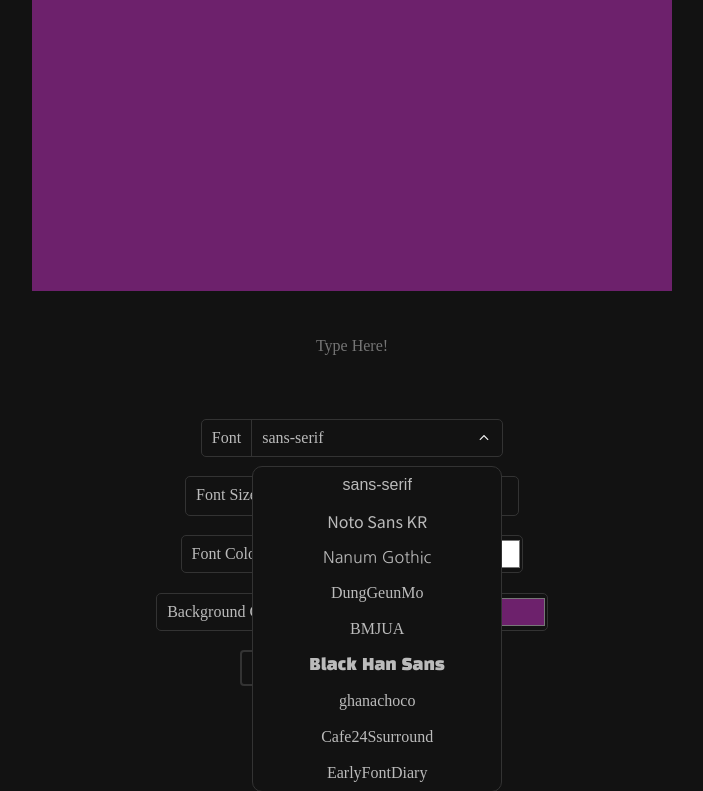
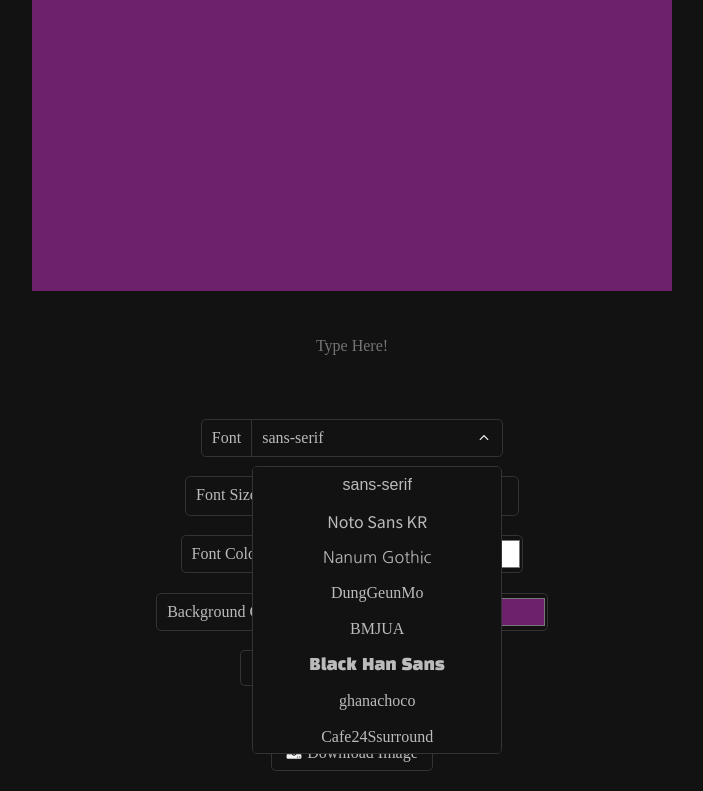
Before and after one commit to marshallku/banner-maker, a website built with Vite: page index.html in a window 1280 px wide. Both pictures are taken after a click on the element "sans-serif". Shown: the part 449-1240 px from the top of the page, without its empty margins (288-991 px from the left). Built offline with nearby package versions, Linux system fonts and the light colour scheme; a web font is replaced by a local one.

Commit message:
Fix design

```diff
--- a/src/css/style.css
+++ b/src/css/style.css
@@ -108,9 +108,9 @@ input[type="color"] {
     text-decoration: none;
     justify-content: center;
     align-items: center;
-    border-radius: 4px;
+    border-radius: 5px;
     padding: 10px 15px;
-    box-shadow: #333 0 0 0 2px inset;
+    box-shadow: #333 0 0 0 1px inset;
     transition: 0.3s cubic-bezier(0.39, 0.5, 0.15, 1);
 }
 
@@ -277,6 +277,16 @@ input[type="color"] {
     transform: translateY(-10px);
     pointer-events: none;
     transition: 0.5s;
+    scrollbar-width: thin;
+}
+
+.dropdown__content::-webkit-scrollbar {
+    width: 6px;
+}
+
+.dropdown__content::-webkit-scrollbar-thumb {
+    background-color: #333;
+    border-radius: 12px;
 }
 
 .dropdown__content--reveal {
@@ -287,12 +297,14 @@ input[type="color"] {
 
 .font-list {
     width: 250px;
+    max-height: 18rem;
     top: calc(100% + 10px);
     right: 0;
     text-align: center;
     background: #121212;
     border: 1px solid #333;
-    border-radius: 10px;
+    border-radius: 5px;
+    overflow-y: auto;
 }
 
 .font-list__item {
```
